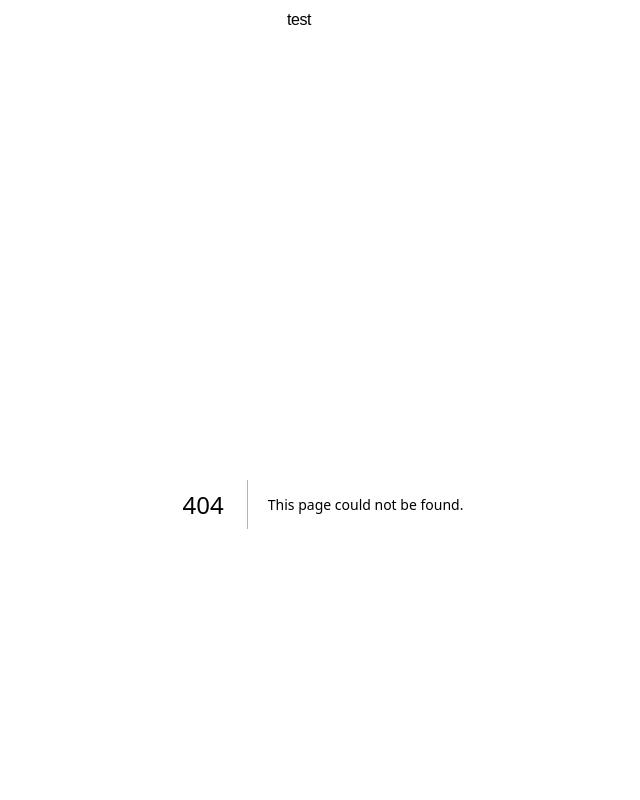
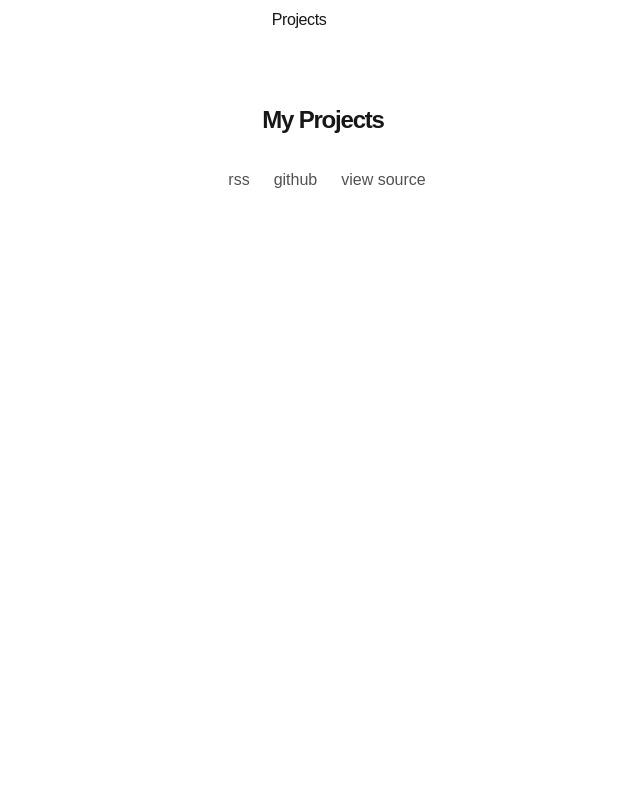
Before and after one commit to wilson048/portfolio, a Next.js app: page /projects in a window 1280 px wide. Before the commit this address had no page. Shown: the top 800 px of the page, without its empty margins (317-957 px from the left). Built offline with nearby package versions, Linux system fonts and the light colour scheme.

Commit message:
Added projects nav

```diff
--- a/app/components/footer.tsx
+++ b/app/components/footer.tsx
@@ -8,7 +8,7 @@ export default function Footer()
                 className="flex items-center transition-all hover:text-neutral-800 dark:hover:text-neutral-100"
                 rel="noopener noreferrer"
                 target="_blank"
-                href=""
+                href="/"
             >
                 {/* <ArrowIcon /> */}
                 <p className="ml-2 h-7">rss</p>
--- a/app/components/nav.tsx
+++ b/app/components/nav.tsx
@@ -13,10 +13,10 @@ export default function Navbar()
                 >
                     <div className="flex flex-row space-x-0 pr-10">
                         <Link
-                        href={""}
+                        href={"/projects"}
                         className="transition-all hover:text-neutral-800 dark:hover:text-neutral-200 flex align-middle relative py-1 px-2 m-1"
                         >
-                        test
+                        Projects
                         </Link>
                     </div>
                 </nav>
--- /dev/null
+++ b/app/projects/page.tsx
@@ -0,0 +1,8 @@
+export default function Page()
+{
+    return (
+        <section>
+            <h1 className="font-semibold text-2xl tracking-tighter text-center">My Projects</h1>
+        </section>
+    )
+}
```
